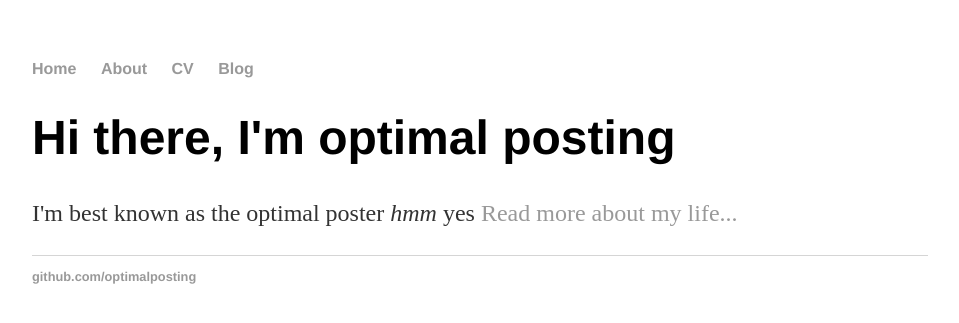
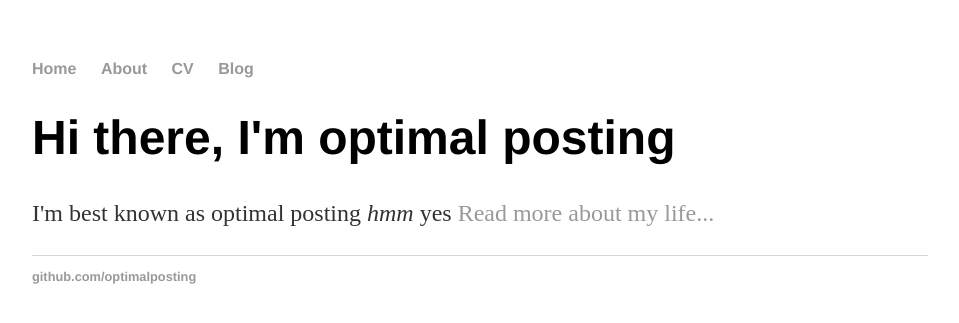
Before and after one commit to optimalposting/optimalposting.github.io, a Jekyll site: the page built from index.html, in a window 1280 px wide. Shown: the top 323 px of the page, without its empty margins (160-1119 px from the left). Built offline with Jekyll 4.4.1, drawn with Linux system fonts in a browser that asks for light colours.

Commit message:
Update index.html

```diff
--- a/index.html
+++ b/index.html
@@ -1,29 +1,8 @@
-<!DOCTYPE html>
-<html>
-	<head>
-		<title>optimal posting</title>
-		<!-- link to main stylesheet -->
-		<link rel="stylesheet" type="text/css" href="/css/main.css">
-	</head>
-	<body>
-		<nav>
-    		<ul>
-        		<li><a href="/">Home</a></li>
-	        	<li><a href="/about">About</a></li>
-        		<li><a href="/cv">CV</a></li>
-        		<li><a href="/blog">Blog</a></li>
-    		</ul>
-		</nav>
-		<div class="container">
-    		<div class="blurb">
-        		<h1>Hi there, I'm optimal posting</h1>
-				<p>I'm best known as the optimal poster <em>hmm</em> yes <a href="/about">Read more about my life...</a></p>
-    		</div><!-- /.blurb -->
-		</div><!-- /.container -->
-		<footer>
-    		<ul>
-        		<li><a href="https://github.com/optimalposting">github.com/optimalposting</a></li>
-			</ul>
-		</footer>
-	</body>
-</html>
+---
+layout: default
+title: optimal posting
+---
+<div class="blurb">
+	<h1>Hi there, I'm optimal posting</h1>
+	<p>I'm best known as optimal posting <em>hmm</em> yes <a href="/about">Read more about my life...</a></p>
+</div><!-- /.blurb -->
```
